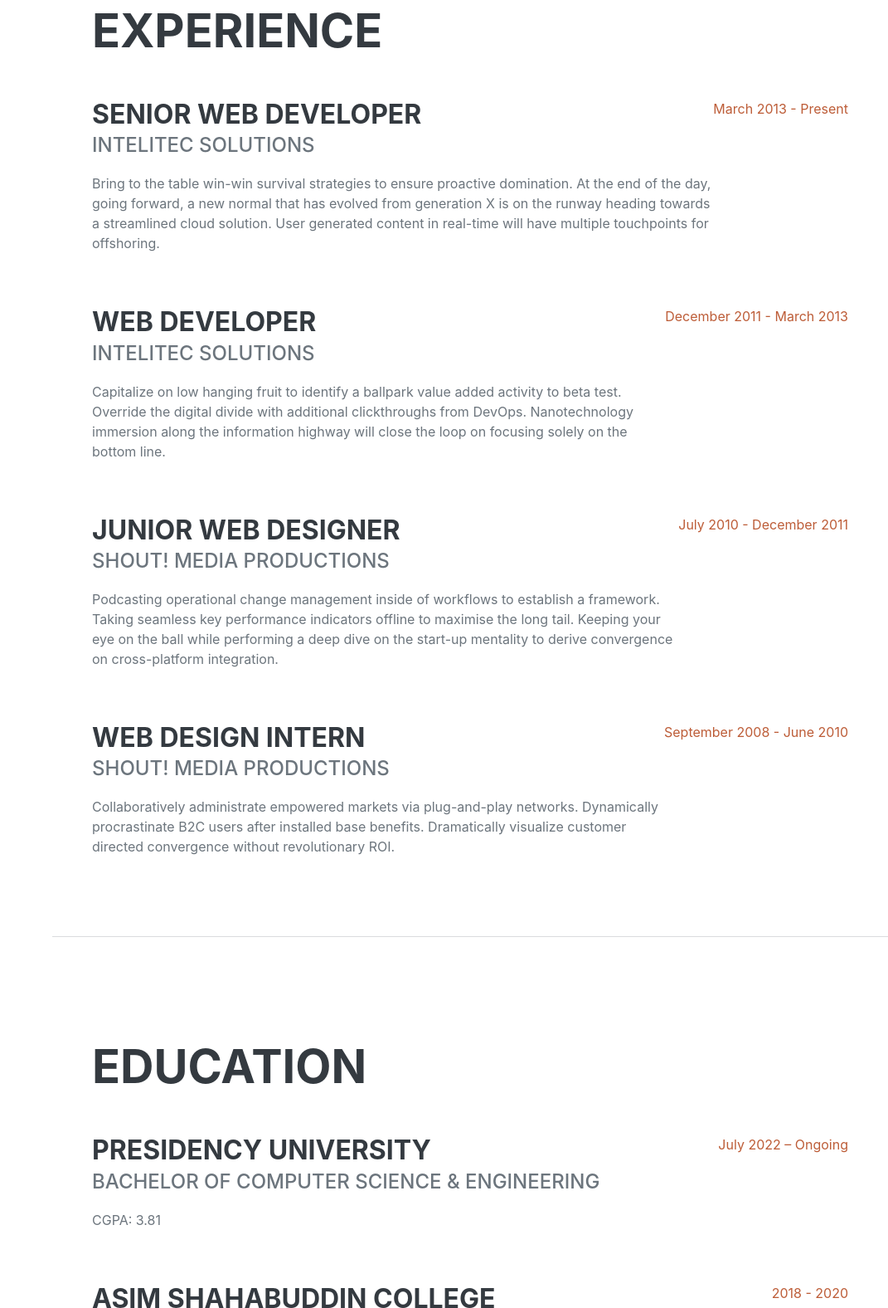
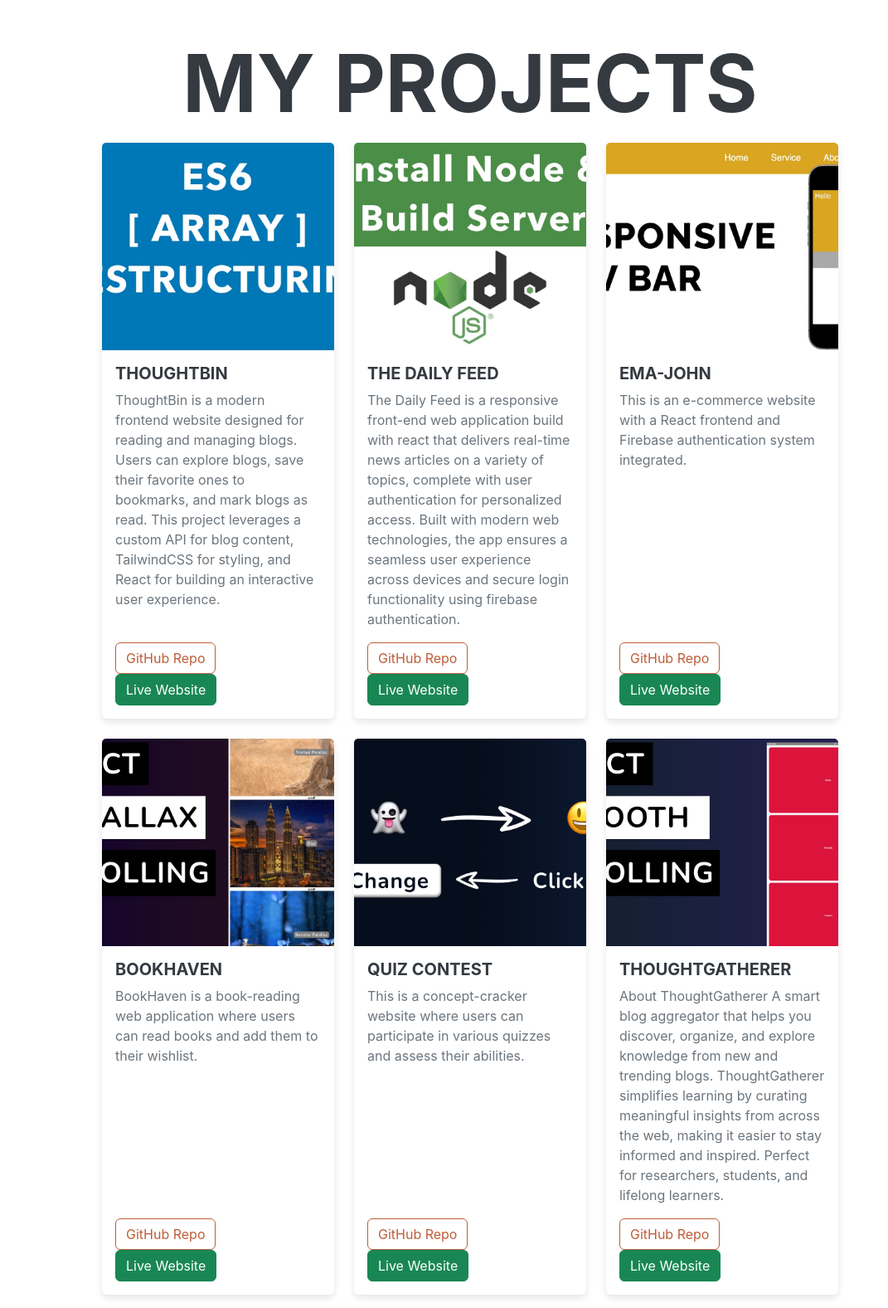
Before and after one commit to joynalmdabedin440/portfolio-project, a plain HTML site: page index.html in a window 1280 px wide. Shown: the part 1040-2616 px from the top of the page at 83% size, without its empty margins (209-1280 px from the left). Drawn offline with nearby package versions, Linux system fonts and the light colour scheme; a web font is replaced by a local one.

Commit message:
add projects section

```diff
--- a/index.html
+++ b/index.html
@@ -21,11 +21,22 @@
     <style>
         .card-img-top {
             height: 200px;
-            object-fit: cover; /* Ensures images are uniform */
+            object-fit: cover;
+
         }
+
+
+
         .card {
-            height: 100%; /* Ensure all cards are the same height */
+            box-shadow: 0 4px 8px rgba(0, 0, 0, 0.1);
+
+            border: none;
+
         }
+
+
+
+
     </style>
 </head>
 
@@ -43,11 +54,12 @@
         <div class="collapse navbar-collapse" id="navbarResponsive">
             <ul class="navbar-nav">
                 <li class="nav-item"><a class="nav-link js-scroll-trigger" href="#about">About</a></li>
-                <li class="nav-item"><a class="nav-link js-scroll-trigger" href="#experience">Experience</a></li>
+                <li class="nav-item"><a class="nav-link js-scroll-trigger" href="#projects">Projects</a></li>
                 <li class="nav-item"><a class="nav-link js-scroll-trigger" href="#education">Education</a></li>
                 <li class="nav-item"><a class="nav-link js-scroll-trigger" href="#skills">Skills</a></li>
                 <li class="nav-item"><a class="nav-link js-scroll-trigger" href="#interests">Interests</a></li>
                 <li class="nav-item"><a class="nav-link js-scroll-trigger" href="#awards">Awards</a></li>
+                <li class="nav-item"><a class="nav-link js-scroll-trigger" href="#resume">Resume</a></li>
             </ul>
         </div>
     </nav>
@@ -96,51 +108,114 @@
         </section>
         <hr class="m-0" />
         <!-- Experience-->
-        <section class="resume-section" id="experience">
-            <div class="resume-section-content">
-                <h2 class="mb-5">Experience</h2>
-                <div class="d-flex flex-column flex-md-row justify-content-between mb-5">
-                    <div class="flex-grow-1">
-                        <h3 class="mb-0">Senior Web Developer</h3>
-                        <div class="subheading mb-3">Intelitec Solutions</div>
-                        <p>Bring to the table win-win survival strategies to ensure proactive domination. At the end of
-                            the day, going forward, a new normal that has evolved from generation X is on the runway
-                            heading towards a streamlined cloud solution. User generated content in real-time will have
-                            multiple touchpoints for offshoring.</p>
+        <section class="resume-section" id="projects">
+            <div class="container py-5">
+                <h1 class="text-center mb-4">My Projects</h1>
+
+                <div class="row">
+
+                    <!-- Project Card 1 -->
+                    <div class="col-lg-4 col-md-6 col-sm-12 mb-4">
+                        <div class="card h-100">
+                            <img src="./assets/img/assets/portfolio/arrayDestruct.jpg" class="card-img-top" alt="Project 1 Image"
+                                style="object-fit: cover; height: 250px;">
+                            <div class="card-body d-flex flex-column">
+
+                                <h5 class="card-title">ThoughtBin</h5>
+                                <p class="card-text">ThoughtBin is a modern frontend website designed for reading and managing blogs. Users can explore blogs, save their favorite ones to bookmarks, and mark blogs as read. This project leverages a custom API for blog content, TailwindCSS for styling, and React for building an interactive user experience.</p>
+                                <div class="mt-auto">
+                                    <a href="https://github.com/joynalmdabedin440/ThoughtBin-" target="_blank" class="btn btn-outline-primary me-2">GitHub Repo</a>
+
+                                    <a href="https://obsequious-look.surge.sh/"
+                                    target="_blank"
+
+                                    class="btn btn-success">Live Website</a>
+                                </div>
+                            </div>
+                        </div>
                     </div>
-                    <div class="flex-shrink-0"><span class="text-primary">March 2013 - Present</span></div>
-                </div>
-                <div class="d-flex flex-column flex-md-row justify-content-between mb-5">
-                    <div class="flex-grow-1">
-                        <h3 class="mb-0">Web Developer</h3>
-                        <div class="subheading mb-3">Intelitec Solutions</div>
-                        <p>Capitalize on low hanging fruit to identify a ballpark value added activity to beta test.
-                            Override the digital divide with additional clickthroughs from DevOps. Nanotechnology
-                            immersion along the information highway will close the loop on focusing solely on the bottom
-                            line.</p>
+
+                    <!-- Project Card 2 -->
+                    <div class="col-lg-4 col-md-6 col-sm-12 mb-4">
+                        <div class="card h-100">
+                            <img src="./assets/img/assets/portfolio/installNode.jpg" class="card-img-top" alt="Project 2 Image"
+                                style="object-fit: cover; height: 250px;">
+                            <div class="card-body d-flex flex-column">
+                                <h5 class="card-title">The Daily Feed</h5>
+                                <p class="card-text">The Daily Feed is a responsive front-end web application build with react that delivers real-time news articles on a variety of topics, complete with user authentication for personalized access. Built with modern web technologies, the app ensures a seamless user experience across devices and secure login functionality using firebase authentication.</p>
+                                <div class="mt-auto">
+                                    <a href="https://github.com/joynalmdabedin440/the-daily-feed" target="_blank" class="btn btn-outline-primary me-2">GitHub Repo</a>
+                                    <a href="https://the-daily-feed-83f19.web.app/category/01" target="_blank" class="btn btn-success">Live Website</a>
+                                </div>
+                            </div>
+                        </div>
                     </div>
-                    <div class="flex-shrink-0"><span class="text-primary">December 2011 - March 2013</span></div>
-                </div>
-                <div class="d-flex flex-column flex-md-row justify-content-between mb-5">
-                    <div class="flex-grow-1">
-                        <h3 class="mb-0">Junior Web Designer</h3>
-                        <div class="subheading mb-3">Shout! Media Productions</div>
-                        <p>Podcasting operational change management inside of workflows to establish a framework. Taking
-                            seamless key performance indicators offline to maximise the long tail. Keeping your eye on
-                            the ball while performing a deep dive on the start-up mentality to derive convergence on
-                            cross-platform integration.</p>
+
+                    <!-- Project Card 3 -->
+                    <div class="col-lg-4 col-md-6 col-sm-12 mb-4">
+                        <div class="card h-100">
+                            <img src="./assets/img/assets/portfolio/navbar.jpg" class="card-img-top" alt="Project 3 Image"
+                                style="object-fit: cover; height: 250px;">
+                            <div class="card-body d-flex flex-column">
+                                <h5 class="card-title">Ema-John</h5>
+                                <p class="card-text"> This is an e-commerce website with a React frontend and Firebase authentication system integrated.</p>
+                                <div class="mt-auto">
+                                    <a href="https://github.com/joynalmdabedin440/amazon-shopping-site-with-auth" target="_blank" class="btn btn-outline-primary me-2">GitHub Repo</a>
+                                    <a href="https://shopping-site-with-auth.web.app/" target="_blank" class="btn btn-success">Live Website</a>
+                                </div>
+                            </div>
+                        </div>
                     </div>
-                    <div class="flex-shrink-0"><span class="text-primary">July 2010 - December 2011</span></div>
-                </div>
-                <div class="d-flex flex-column flex-md-row justify-content-between">
-                    <div class="flex-grow-1">
-                        <h3 class="mb-0">Web Design Intern</h3>
-                        <div class="subheading mb-3">Shout! Media Productions</div>
-                        <p>Collaboratively administrate empowered markets via plug-and-play networks. Dynamically
-                            procrastinate B2C users after installed base benefits. Dramatically visualize customer
-                            directed convergence without revolutionary ROI.</p>
+
+                    <!-- Project Card 4 -->
+                    <div class="col-lg-4 col-md-6 col-sm-12 mb-4">
+                        <div class="card h-100">
+                            <img src="./assets/img/assets/portfolio/reactParallax.jpg" class="card-img-top" alt="Project 4 Image"
+                                style="object-fit: cover; height: 250px;">
+                            <div class="card-body d-flex flex-column">
+                                <h5 class="card-title">BookHaven </h5>
+                                <p class="card-text">BookHaven is a book-reading web application where users can read books and add them to their wishlist.</p>
+                                <div class="mt-auto">
+                                    <a href="https://github.com/joynalmdabedin440/Book-Haven" target="_blank" class="btn btn-outline-primary me-2">GitHub Repo</a>
+                                    <a href="https://fuzzy-tramp.surge.sh/" target="_blank" class="btn btn-success">Live Website</a>
+                                </div>
+                            </div>
+                        </div>
                     </div>
-                    <div class="flex-shrink-0"><span class="text-primary">September 2008 - June 2010</span></div>
+
+                    <!-- Project Card 5 -->
+                    <div class="col-lg-4 col-md-6 col-sm-12 mb-4">
+                        <div class="card h-100">
+                            <img src="./assets/img/assets/portfolio/usestate.jpg" class="card-img-top" alt="Project 5 Image"
+                                style="object-fit: cover; height: 250px;">
+                            <div class="card-body d-flex flex-column">
+                                <h5 class="card-title">Quiz Contest</h5>
+                                <p class="card-text">This is a concept-cracker website where users can participate in various quizzes and assess their abilities.</p>
+                                <div class="mt-auto">
+                                    <a href="https://github.com/joynalmdabedin440/Assignment-9" target="_blank" class="btn btn-outline-primary me-2">GitHub Repo</a>
+                                    <a href="https://enchanting-brioche-d2fb69.netlify.app/home" target="_blank" class="btn btn-success">Live Website</a>
+                                </div>
+                            </div>
+                        </div>
+                    </div>
+
+                    <!-- Project Card 6 -->
+                    <div class="col-lg-4 col-md-6 col-sm-12 mb-4">
+                        <div class="card h-100">
+                            <img src="./assets/img/assets/portfolio/reactSmooth.jpg" class="card-img-top" alt="Project 6 Image"
+                                style="object-fit: cover; height: 250px;">
+                            <div class="card-body d-flex flex-column">
+                                <h5 class="card-title">ThoughtGatherer</h5>
+                                <p class="card-text">About
+                                    ThoughtGatherer A smart blog aggregator that helps you discover, organize, and explore knowledge from new and trending blogs. ThoughtGatherer simplifies learning by curating meaningful insights from across the web, making it easier to stay informed and inspired. Perfect for researchers, students, and lifelong learners.</p>
+                                <div class="mt-auto">
+                                    <a href="https://github.com/joynalmdabedin440/ThoughtGatherer?tab=readme-ov-file" target="_blank" class="btn btn-outline-primary me-2">GitHub Repo</a>
+                                    <a href="https://soft-daffodil-10ecec.netlify.app/" target="_blank" class="btn btn-success">Live Website</a>
+                                </div>
+                            </div>
+                        </div>
+                    </div>
+
                 </div>
             </div>
         </section>
@@ -164,7 +239,7 @@
                         <div class="subheading mb-3">Higher Secondary Certificate </div>
                         <p>GPA: 5.00</p>
                     </div>
-                    <div class="flex-shrink-0"><span class="text-primary"> 2018 -  2020</span></div>
+                    <div class="flex-shrink-0"><span class="text-primary"> 2018 - 2020</span></div>
                 </div>
                 <div class="d-flex flex-column flex-md-row justify-content-between">
                     <div class="flex-grow-1">
@@ -172,7 +247,7 @@
                         <div class="subheading mb-3">Secondary School Certificate </div>
                         <p>GPA: 4.80</p>
                     </div>
-                    <div class="flex-shrink-0"><span class="text-primary"> 2016 -  2018</span></div>
+                    <div class="flex-shrink-0"><span class="text-primary"> 2016 - 2018</span></div>
                 </div>
             </div>
         </section>
@@ -291,7 +366,8 @@
                             <img src="./assets/img/interest/coding.jfif" class="card-img-top" alt="Coding">
                             <div class="card-body">
                                 <h5 class="card-title">Coding</h5>
-                                <p class="card-text">I enjoy building apps, solving algorithms, and exploring new technologies.</p>
+                                <p class="card-text">I enjoy building apps, solving algorithms, and exploring new
+                                    technologies.</p>
                             </div>
                         </div>
                     </div>
@@ -302,7 +378,8 @@
                             <img src="./assets/img/interest/readingBooks.jfif" class="card-img-top" alt="Reading">
                             <div class="card-body">
                                 <h5 class="card-title">Reading</h5>
-                                <p class="card-text">Books fuel my mind, whether it’s fiction, self-improvement, or tech articles.</p>
+                                <p class="card-text">Books fuel my mind, whether it’s fiction, self-improvement, or tech
+                                    articles.</p>
                             </div>
                         </div>
                     </div>
@@ -310,7 +387,8 @@
                     <!-- Watching Movies Card -->
                     <div class="col-12 col-md-6 col-lg-3 d-flex">
                         <div class="card shadow-sm">
-                            <img src="./assets/img/interest/watchingMovie.jfif" class="card-img-top" alt="Watching Movies">
+                            <img src="./assets/img/interest/watchingMovie.jfif" class="card-img-top"
+                                alt="Watching Movies">
                             <div class="card-body">
                                 <h5 class="card-title">Watching Movies</h5>
                                 <p class="card-text">I love movies — from thrillers to sci-fi and feel-good dramas.</p>
@@ -321,10 +399,12 @@
                     <!-- Watching Football Card -->
                     <div class="col-12 col-md-6 col-lg-3 d-flex">
                         <div class="card shadow-sm">
-                            <img src="./assets/img/interest/watchingFootball.jfif" class="card-img-top" alt="Watching Football">
+                            <img src="./assets/img/interest/watchingFootball.jfif" class="card-img-top"
+                                alt="Watching Football">
                             <div class="card-body">
                                 <h5 class="card-title">Watching Football</h5>
-                                <p class="card-text">I'm passionate about football matches, the strategies, and the thrill of the game.</p>
+                                <p class="card-text">I'm passionate about football matches, the strategies, and the
+                                    thrill of the game.</p>
                             </div>
                         </div>
                     </div>
@@ -362,6 +442,15 @@
             </div>
 
         </section>
+
+        <!-- Resume -->
+        <section class="resume-section" id="resume">
+            <h1>Resume</h1>
+
+            <iframe src="./resume/resume.pdf" height="100%" width=" 100%"></iframe>
+
+
+        </section>
     </div>
     <!-- Bootstrap core JS-->
     <script src="https://cdn.jsdelivr.net/npm/bootstrap@5.2.3/dist/js/bootstrap.bundle.min.js"></script>
```
Also changed, not shown: assets/img/favicon.ico (deleted), 1 other file.
